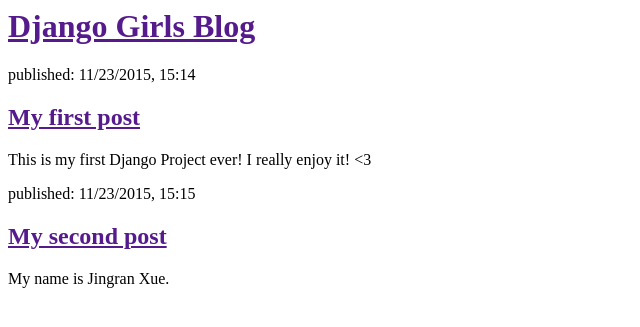
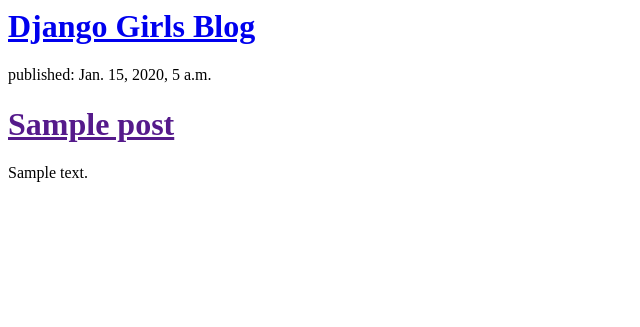
Before and after one commit to RannieXue/DjangoGirl-blog, a Django app: template blog/templates/blog/post_list.html in a window 1280 px wide. Shown: the top 327 px of the page, without its empty margins (0-640 px from the left). Run offline with Django 3.2, Linux system fonts and the light colour scheme; the template is opened without the code that fills it: values that come from a table or form of the project are taken from there, others are empty; tables that the repository leaves empty hold one stand-in row (values such as "Sample post").

Commit message:
Modified templates to display posts from database.

```diff
--- a/blog/templates/blog/post_list.html
+++ b/blog/templates/blog/post_list.html
@@ -4,19 +4,14 @@
     </head>
     <body>
         <div>
-            <h1><a href="">Django Girls Blog</a></h1>
+            <h1><a href="/">Django Girls Blog</a></h1>
         </div>
-
-        <div>
-            <p>published: 11/23/2015, 15:14</p>
-            <h2><a href="">My first post</a></h2>
-            <p>This is my first Django Project ever! I really enjoy it! <3 </p>
-        </div>
-
-        <div>
-            <p>published: 11/23/2015, 15:15</p>
-            <h2><a href="">My second post</a></h2>
-            <p>My name is Jingran Xue. </p>
-        </div>
+        {% for post in posts %}
+            <div>
+                <p>published: {{ post.published_date }}</p>
+                <h1><a href="">{{ post.title }}</a></h1>
+                <p>{{ post.text|linebreaks }}</p>
+            </div>
+        {% endfor %}
     </body>
 </html>
--- a/blog/views.py
+++ b/blog/views.py
@@ -1,5 +1,8 @@
 from django.shortcuts import render
+from .models import Post
+from django.utils import timezone
 
 # Create your views here.
 def post_list(request):
-    return render(request, 'blog/post_list.html', {})
+    posts = Post.objects.filter(published_date__lte=timezone.now()).order_by('published_date')
+    return render(request, 'blog/post_list.html', {'posts': posts})
```
Also changed, not shown: blog/models.py (+5 -5 lines).
